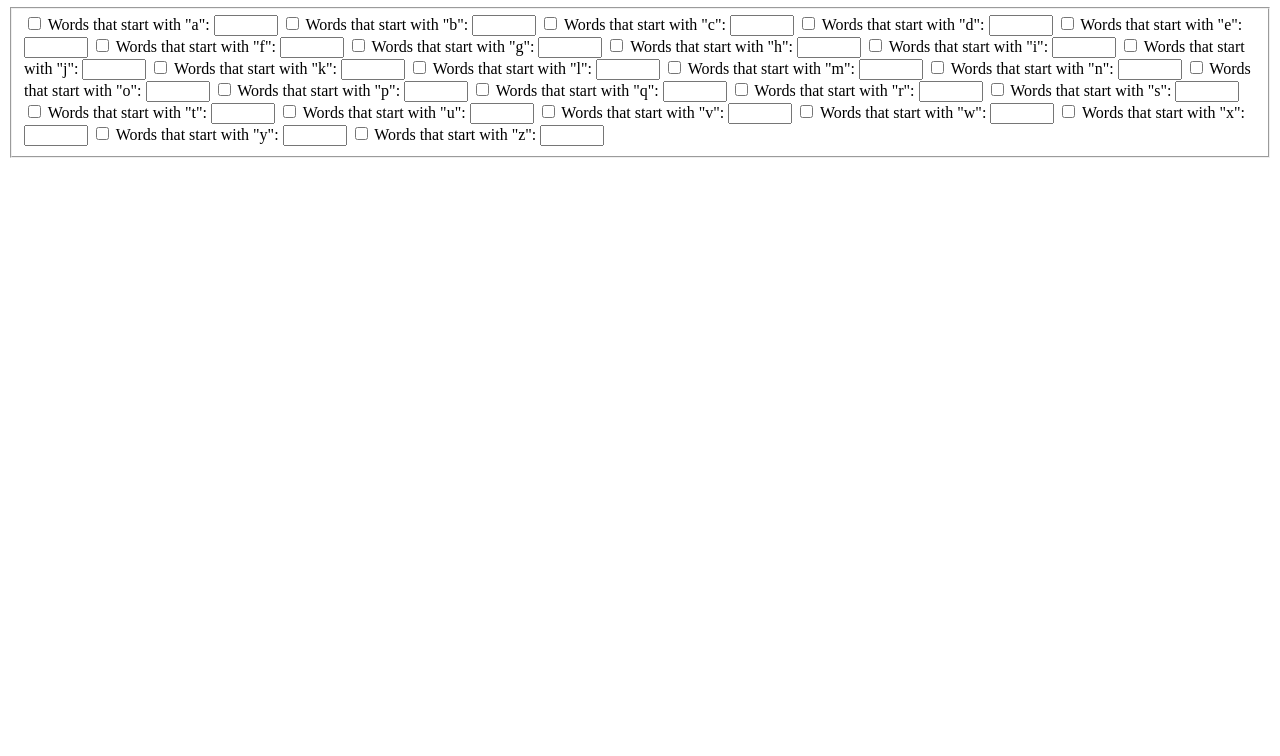
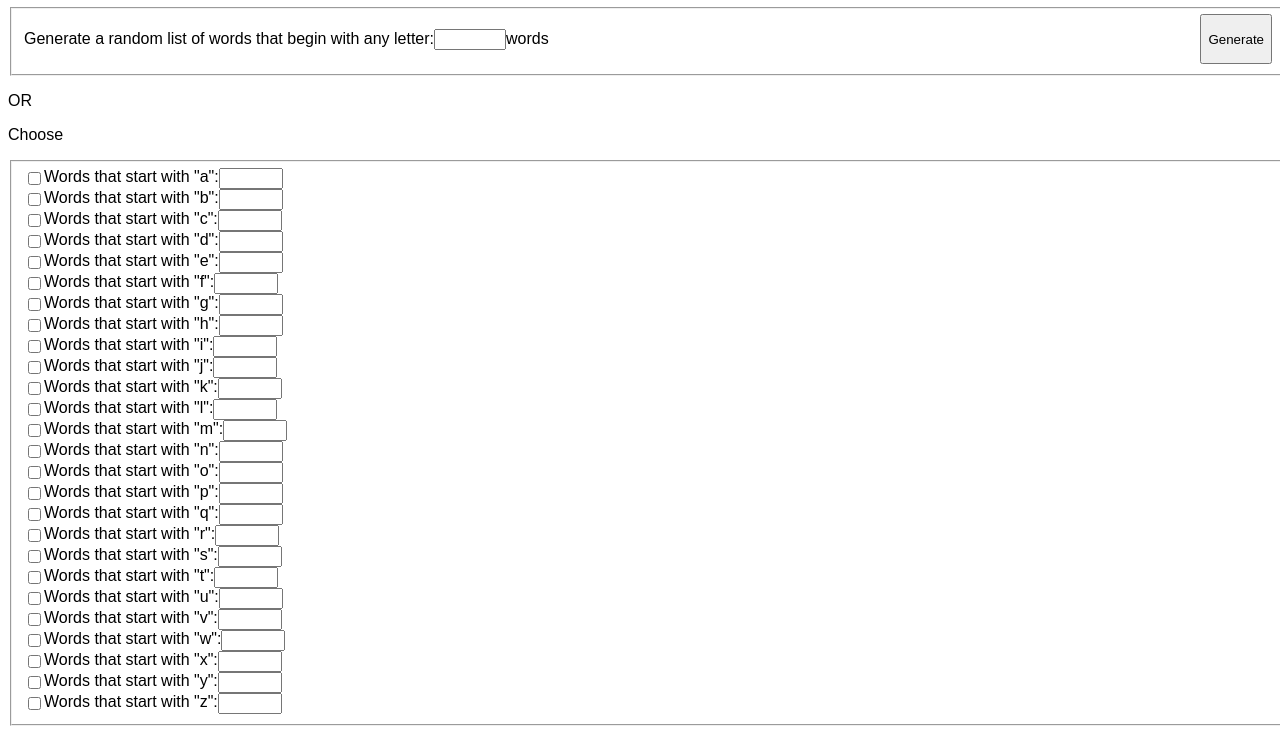
Before and after one commit to kyruken/string-generator, a plain HTML site: page index.html in a window 1280 px wide. Shown: the part 73-829 px from the top of the page. Before the commit the page ends 800 px from the top, so only its background shows below. Drawn offline with Linux system fonts and the light colour scheme; no server answers.

Commit message:
fixed words choosing functionality works

```diff
--- a/index.html
+++ b/index.html
@@ -6,115 +6,130 @@
     <meta name="viewport" content="width=device-width, initial-scale=1.0">
     <title>Document</title>
     <script src="javascript.js" defer></script>
+    <link rel="stylesheet" href="styles.css" />
 </head>
 <body>
     <h1>String Generator</h1>
+
     <form action="">
-        <fieldset>
-            <label for="aterms">
-                <input id="aterms" type="checkbox" name="letter" /> Words that start with "a":
+        <fieldset id="singlefieldset">
+            <div id="box1">
+                <p>Generate a random list of words that begin with any letter: </p>
+                <label for="words" class="wordslabel">
+                    <input id="words" type="number" name="words" min="1" max="2600" />words
+                </label>
+            </div>
+            <button id="generaterandom">Generate</button>
+        </fieldset>
+        <p>OR</p>
+        <p>Choose</p>
+        <fieldset id="termsfieldset">
+            <div id="options">
+                <label for="a">
+                    <input id="a" type="checkbox" name="letter" /> Words that start with "a":
                     <input id="anum" type="number" name="anum" min="1" max="100" />
                 </label>
-            <label for="bterms">
-                <input id="bterms" type="checkbox" name="letter" /> Words that start with "b":
+                <label for="b">
+                    <input id="b" type="checkbox" name="letter" /> Words that start with "b":
                     <input id="bnum" type="number" name="bnum" min="1" max="100" />
                 </label>
-            <label for="cterms">
-                <input id="cterms" type="checkbox" name="letter" /> Words that start with "c":
+                <label for="c">
+                    <input id="c" type="checkbox" name="letter" /> Words that start with "c":
                     <input id="cnum" type="number" name="cnum" min="1" max="100" />
                 </label>
-            <label for="dterms">
-                <input id="dterms" type="checkbox" name="letter" /> Words that start with "d":
+                <label for="d">
+                    <input id="d" type="checkbox" name="letter" /> Words that start with "d":
                     <input id="dnum" type="number" name="dnum" min="1" max="100" />
                 </label>
-            <label for="eterms">
-                <input id="eterms" type="checkbox" name="letter" /> Words that start with "e":
+                <label for="e">
+                    <input id="e" type="checkbox" name="letter" /> Words that start with "e":
                     <input id="enum" type="number" name="enum" min="1" max="100" />
                 </label>
-            <label for="fterms">
-                <input id="fterms" type="checkbox" name="letter" /> Words that start with "f":
+                <label for="f">
+                    <input id="f" type="checkbox" name="letter" /> Words that start with "f":
                     <input id="fnum" type="number" name="fnum" min="1" max="100" />
                 </label>
-            <label for="gterms">
-                <input id="gterms" type="checkbox" name="letter" /> Words that start with "g":
+                <label for="g">
+                    <input id="g" type="checkbox" name="letter" /> Words that start with "g":
                     <input id="gnum" type="number" name="gnum" min="1" max="100" />
                 </label>
-            <label for="hterms">
-                <input id="hterms" type="checkbox" name="letter" /> Words that start with "h":
+                <label for="h">
+                    <input id="h" type="checkbox" name="letter" /> Words that start with "h":
                     <input id="hnum" type="number" name="hnum" min="1" max="100" />
                 </label>
-            <label for="iterms">
-                <input id="iterms" type="checkbox" name="letter" /> Words that start with "i":
+                <label for="i">
+                    <input id="i" type="checkbox" name="letter" /> Words that start with "i":
                     <input id="inum" type="number" name="inum" min="1" max="100" />
                 </label>
-            <label for="jterms">
-                <input id="jterms" type="checkbox" name="letter" /> Words that start with "j":
+                <label for="j">
+                    <input id="j" type="checkbox" name="letter" /> Words that start with "j":
                     <input id="jnum" type="number" name="jnum" min="1" max="100" />
                 </label>
-            <label for="kterms">
-                <input id="kterms" type="checkbox" name="letter" /> Words that start with "k":
+                <label for="k">
+                    <input id="k" type="checkbox" name="letter" /> Words that start with "k":
                     <input id="knum" type="number" name="knum" min="1" max="100" />
                 </label>
-            <label for="lterms">
-                <input id="lterms" type="checkbox" name="letter" /> Words that start with "l":
+                <label for="l">
+                    <input id="l" type="checkbox" name="letter" /> Words that start with "l":
                     <input id="lnum" type="number" name="lnum" min="1" max="100" />
                 </label>
-            <label for="mterms">
-                <input id="mterms" type="checkbox" name="letter" /> Words that start with "m":
+                <label for="m">
+                    <input id="m" type="checkbox" name="letter" /> Words that start with "m":
                     <input id="mnum" type="number" name="mnum" min="1" max="100" />
                 </label>
-            <label for="nterms">
-                <input id="nterms" type="checkbox" name="letter" /> Words that start with "n":
+                <label for="n">
+                    <input id="n" type="checkbox" name="letter" /> Words that start with "n":
                     <input id="nnum" type="number" name="nnum" min="1" max="100" />
                 </label>
-            <label for="oterms">
-                <input id="oterms" type="checkbox" name="letter" /> Words that start with "o":
+                <label for="o">
+                    <input id="o" type="checkbox" name="letter" /> Words that start with "o":
                     <input id="onum" type="number" name="onum" min="1" max="100" />
                 </label>
-            <label for="pterms">
-                <input id="pterms" type="checkbox" name="letter" /> Words that start with "p":
+                <label for="p">
+                    <input id="p" type="checkbox" name="letter" /> Words that start with "p":
                     <input id="pnum" type="number" name="pnum" min="1" max="100" />
                 </label>
-            <label for="qterms">
-                <input id="qterms" type="checkbox" name="letter" /> Words that start with "q":
+                <label for="q">
+                    <input id="q" type="checkbox" name="letter" /> Words that start with "q":
                     <input id="qnum" type="number" name="qnum" min="1" max="100" />
                 </label>
-            <label for="rterms">
-                <input id="rterms" type="checkbox" name="letter" /> Words that start with "r":
+                <label for="r">
+                    <input id="r" type="checkbox" name="letter" /> Words that start with "r":
                     <input id="rnum" type="number" name="rnum" min="1" max="100" />
                 </label>
-            <label for="sterms">
-                <input id="sterms" type="checkbox" name="letter" /> Words that start with "s":
+                <label for="s">
+                    <input id="s" type="checkbox" name="letter" /> Words that start with "s":
                     <input id="snum" type="number" name="snum" min="1" max="100" />
                 </label>
-            <label for="tterms">
-                <input id="tterms" type="checkbox" name="letter" /> Words that start with "t":
+                <label for="t">
+                    <input id="t" type="checkbox" name="letter" /> Words that start with "t":
                     <input id="tnum" type="number" name="tnum" min="1" max="100" />
                 </label>
-            <label for="uterms">
-                <input id="uterms" type="checkbox" name="letter" /> Words that start with "u":
+                <label for="u">
+                    <input id="u" type="checkbox" name="letter" /> Words that start with "u":
                     <input id="unum" type="number" name="unum" min="1" max="100" />
                 </label>
-            <label for="vterms">
-                <input id="vterms" type="checkbox" name="letter" /> Words that start with "v":
+                <label for="v">
+                    <input id="v" type="checkbox" name="letter" /> Words that start with "v":
                     <input id="vnum" type="number" name="vnum" min="1" max="100" />
                 </label>
-            <label for="wterms">
-                <input id="wterms" type="checkbox" name="letter" /> Words that start with "w":
+                <label for="w">
+                    <input id="w" type="checkbox" name="letter" /> Words that start with "w":
                     <input id="wnum" type="number" name="wnum" min="1" max="100" />
                 </label>
-            <label for="xterms">
-                <input id="xterms" type="checkbox" name="letter" /> Words that start with "x":
+                <label for="x">
+                    <input id="x" type="checkbox" name="letter" /> Words that start with "x":
                     <input id="xnum" type="number" name="xnum" min="1" max="100" />
                 </label>
-            <label for="yterms">
-                <input id="yterms" type="checkbox" name="letter" /> Words that start with "y":
+                <label for="y">
+                    <input id="y" type="checkbox" name="letter" /> Words that start with "y":
                     <input id="ynum" type="number" name="ynum" min="1" max="100" />
                 </label>
-            <label for="zterms">
-                <input id="zterms" type="checkbox" name="letter" /> Words that start with "z":
+                <label for="z">
+                    <input id="z" type="checkbox" name="letter" /> Words that start with "z":
                     <input id="znum" type="number" name="znum" min="1" max="100" />
                 </label>
+            </div>
         </fieldset>
     </form>
 </body>
--- a/styles.css
+++ b/styles.css
@@ -0,0 +1,37 @@
+body {
+    width: 100%;
+    height: 100vh;
+    font-family: sans-serif;
+}
+
+h1 {
+    text-align: center;
+}
+
+label {
+    display: block;
+}
+
+#singlefieldset {
+    display: flex;
+    flex-direction: row;
+    justify-content: space-between;
+}
+
+#box1 {
+    display: flex;
+    flex-direction: row;
+    justify-content: space-between;
+    align-content: center;
+}
+
+.wordslabel {
+    display: flex;
+    align-items: center;
+}
+
+#options > label {
+    display: flex;
+    flex-direction: row;
+    align-items: space-between;
+}
```
Also changed, not shown: javascript.js (+34 -40 lines). Lines whose indentation alone changed are shown as unchanged.
